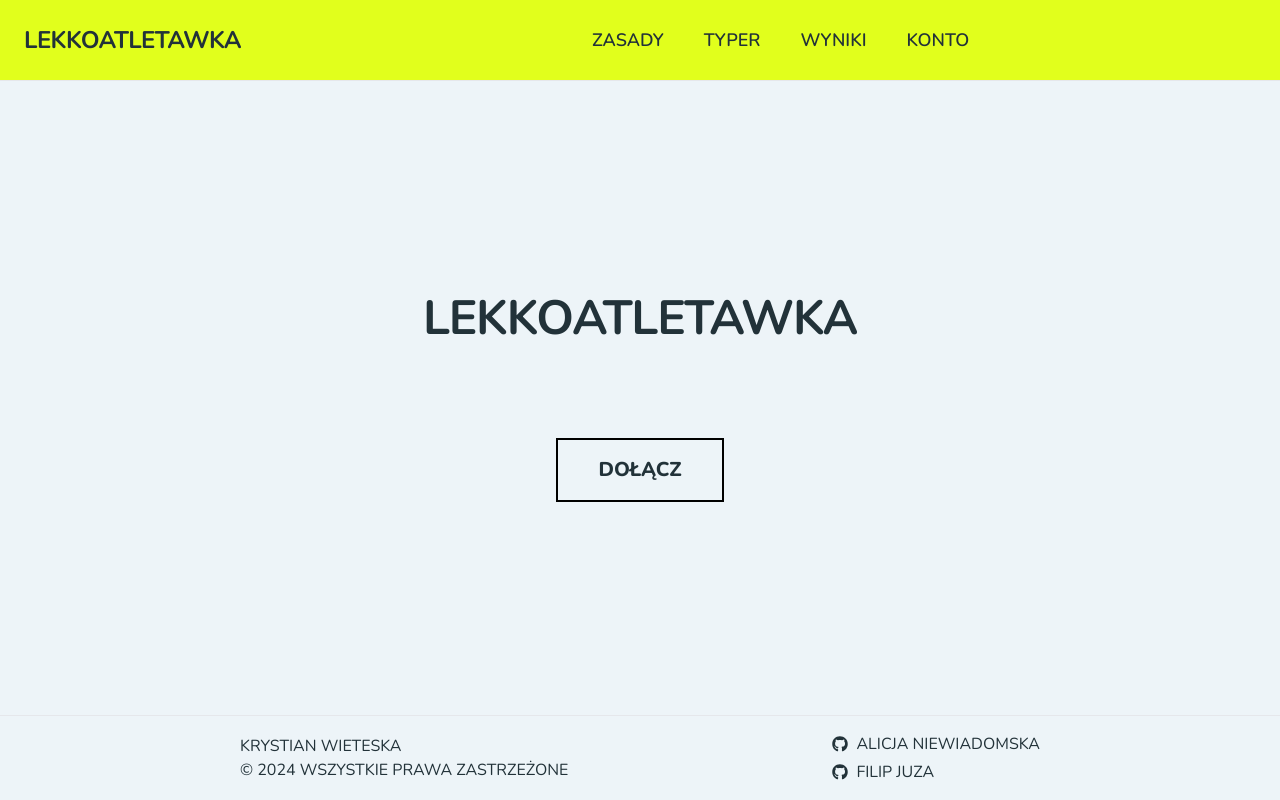
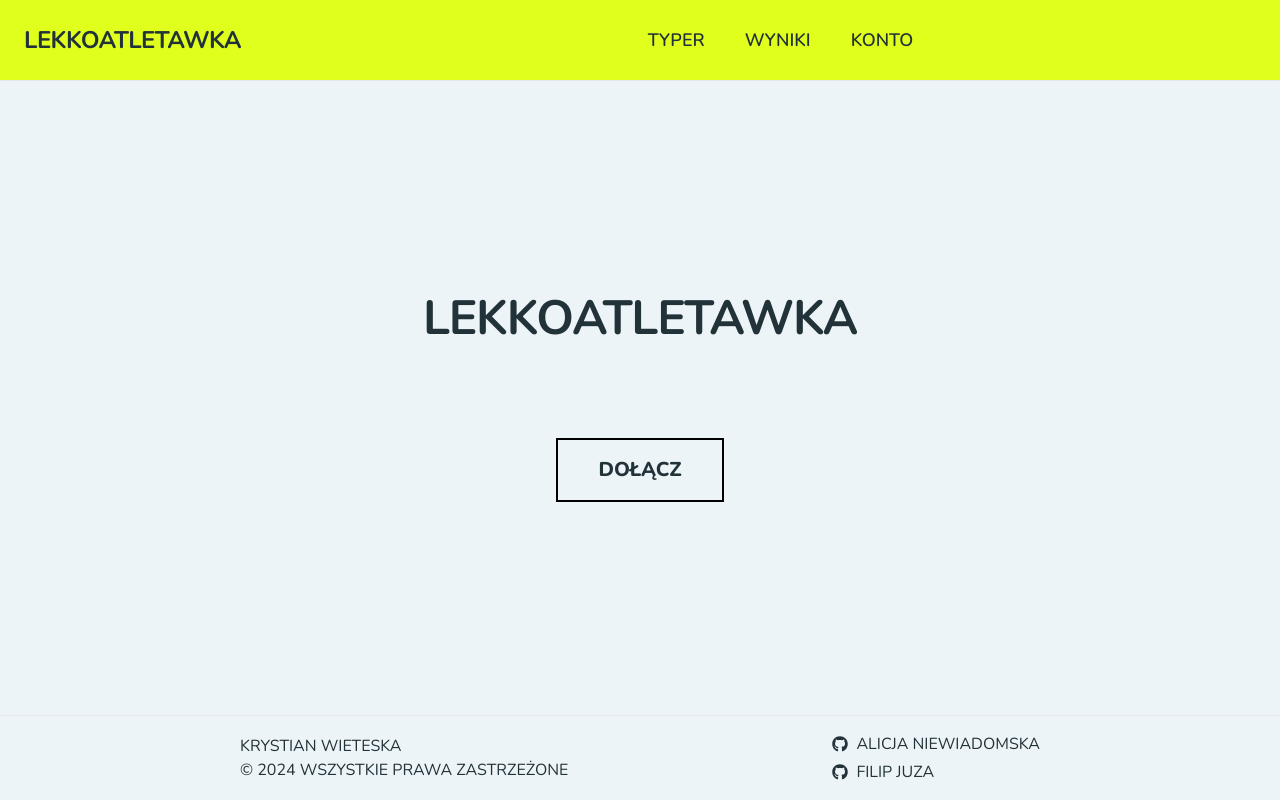
Before and after one commit to alicenoknow/lekko-web, a Next.js app: page / in a window 1280 px wide. Built offline with nearby package versions, Linux system fonts and the light colour scheme.

Commit message:
Remove rules

```diff
--- a/app/rules/page.tsx
+++ /dev/null
@@ -1,7 +0,0 @@
-export default function Rules() {
-    return (
-        <main className='items-center p-24'>
-            <div>Rules</div>
-        </main>
-    );
-}
--- a/components/forms/AthleteSearchBar.tsx
+++ b/components/forms/AthleteSearchBar.tsx
@@ -125,5 +125,4 @@ function useDebouncedValue<T>(value: T, delay: number): T {
 // TODO refactor pages
 // TODO test all
 // TODO points input zero
-// TODO answers impl
 // TODO ranking impl
--- a/components/navbar/NavBarMenu.tsx
+++ b/components/navbar/NavBarMenu.tsx
@@ -40,7 +40,6 @@ export function NavBarMenu() {
                 className={`z-[4] ${isOpen ? 'block' : 'hidden'} block w-full flex-grow md:flex md:w-auto md:items-center`}
             >
                 <div className='text-lg font-semibold uppercase text-primaryDark md:flex-grow'>
-                    <NavButton title={txt.rules} link='/rules' />
                     <NavButton title={txt.typer} link='/typer' />
                     <NavButton title={txt.results} link='/results' />
                     <NavButton title={txt.account} link='/user' />
--- a/nls/locales/pl.json
+++ b/nls/locales/pl.json
@@ -1,6 +1,5 @@
 {
     "title": "Lekkoatletawka",
-    "rules": "Zasady",
     "typer": "Typer",
     "account": "Konto",
     "results": "Wyniki",
```
